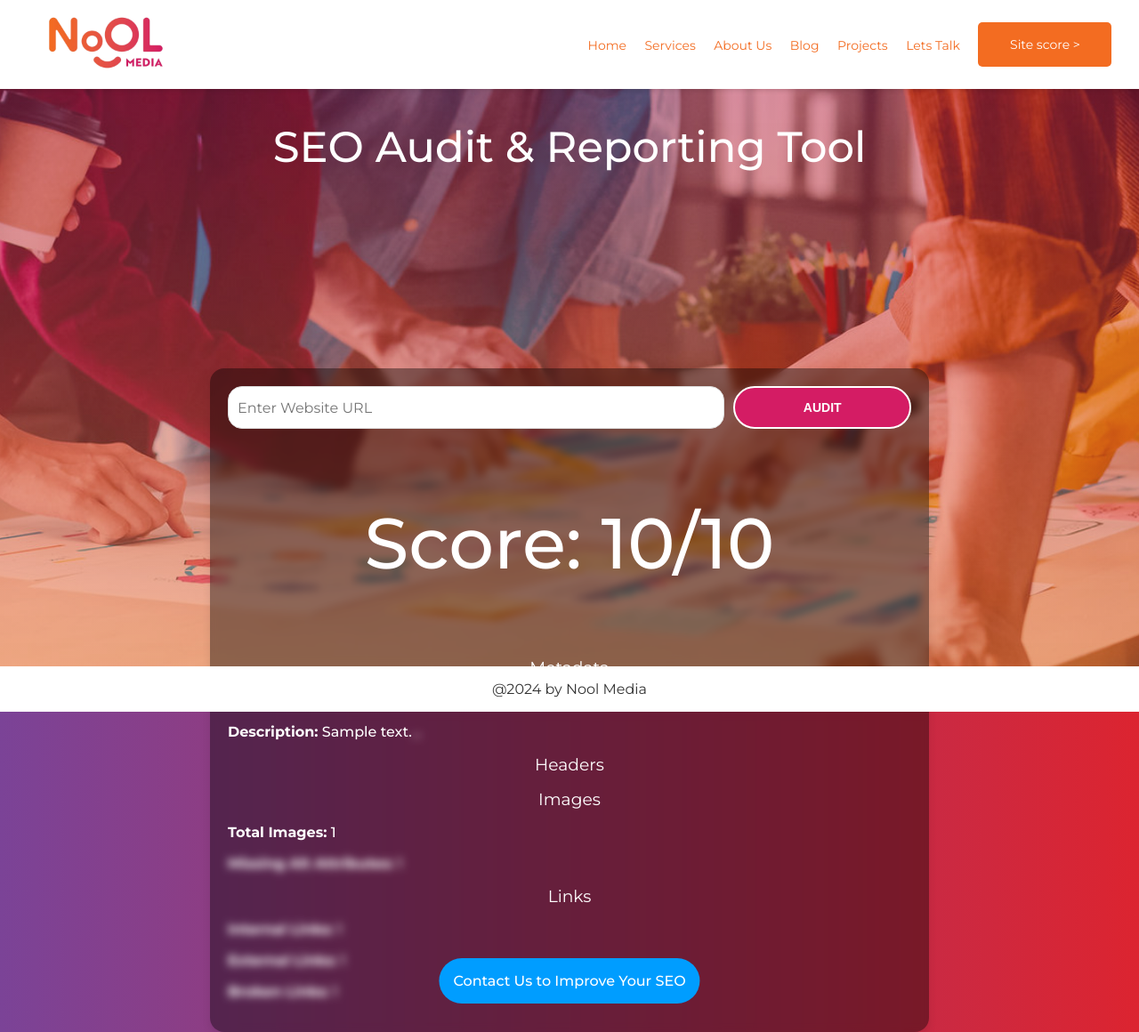
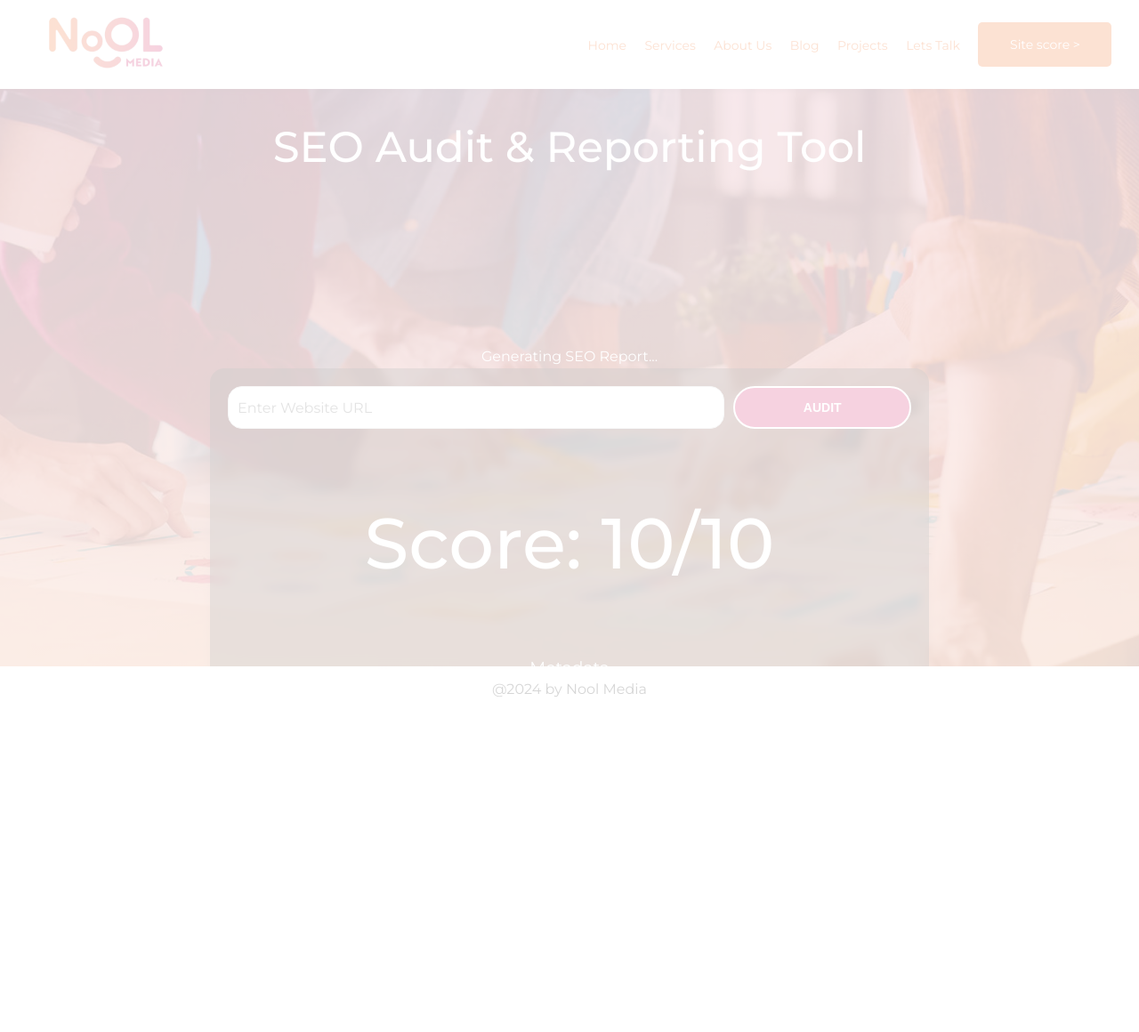
Before and after one commit to NAVEEN3280/seo-report, a Flask app: template templates/index.html in a window 1280 px wide. Shown: the whole page at 89% size. After the commit the page ends 783 px from the top, so only its background shows below. Run offline with Flask 3, Linux system fonts and the light colour scheme; the template is opened without the code that fills it: most values are stand-ins (such as "Sample title", 1, 10 or a date in 2020).

Commit message:
Update index.html

```diff
--- a/templates/index.html
+++ b/templates/index.html
@@ -16,7 +16,7 @@
         text-align: center;
         padding: 10px 20px;
         font-size: 16px;
-        background-color: #218838;
+        background-color: #28a745;
         color: white;
         border: none;
         border-radius: 5px;
@@ -24,11 +24,15 @@
         cursor: pointer;
       }
       .contact-button:hover {
-        background-color: #28a745;
+        background-color: #218838;
       }
     </style>
   </head>
   <body>
+    <div id="loading" class="loading-overlay">
+      <div class="spinner"></div>
+      <p>Generating SEO Report...</p>
+  </div>
     <div class="bg"></div>
 
     <nav class="navbar">
@@ -51,10 +55,10 @@
         </div>
     </nav>
 
-    </div>
+
     <h1>SEO Audit & Reporting Tool</h1>
     <div class="container">
-      <form action="/seo_report" method="POST">
+      <form action="/seo_report" method="POST"  onsubmit="showLoading()">
         <input type="url" name="url" placeholder="Enter Website URL" required />
         <button class="new-btn" type="submit">
           AUDIT
@@ -167,12 +171,23 @@
     navItems.classList.toggle('active');
 });
 function showLoading() {
-            document.getElementById('loading').classList.add('active');
+        document.getElementById('loading').classList.add('active');
+    }
+
+    function hideLoading() {
+        document.getElementById('loading').classList.remove('active');
+    }
+
+    window.onload = function () {
+        hideLoading(); // Hide loading animation when the page is loaded
+    };
+
+    // Detect when the user navigates back and refresh the page
+    window.addEventListener("pageshow", function (event) {
+        if (event.persisted) {
+            window.location.reload();
         }
+    });
+  </script>
 
-        // Function to hide the loading overlay when the page has loaded
-        window.onload = function () {
-            document.getElementById('loading').classList.remove('active');
-        };
-  </script>
 </html>
```
